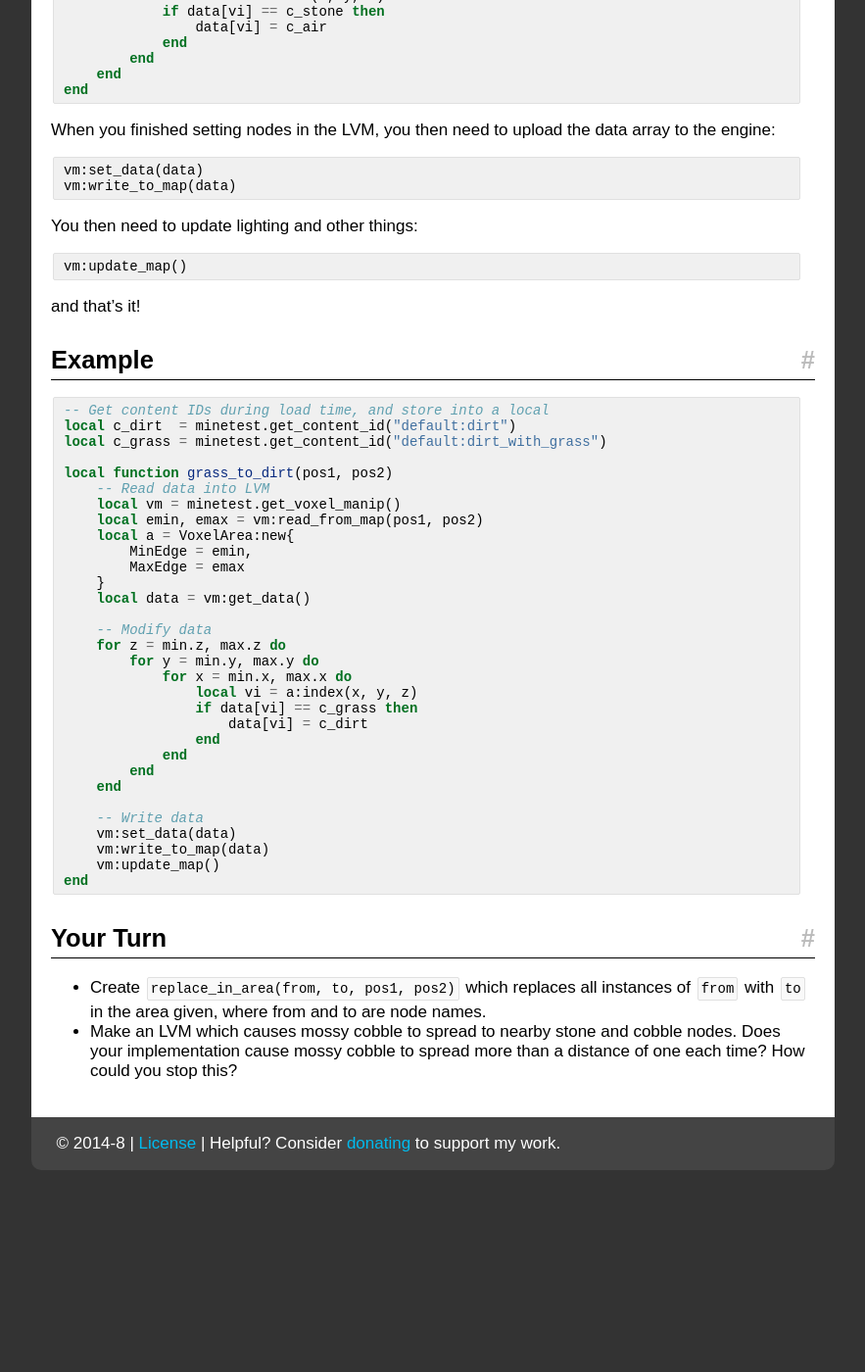
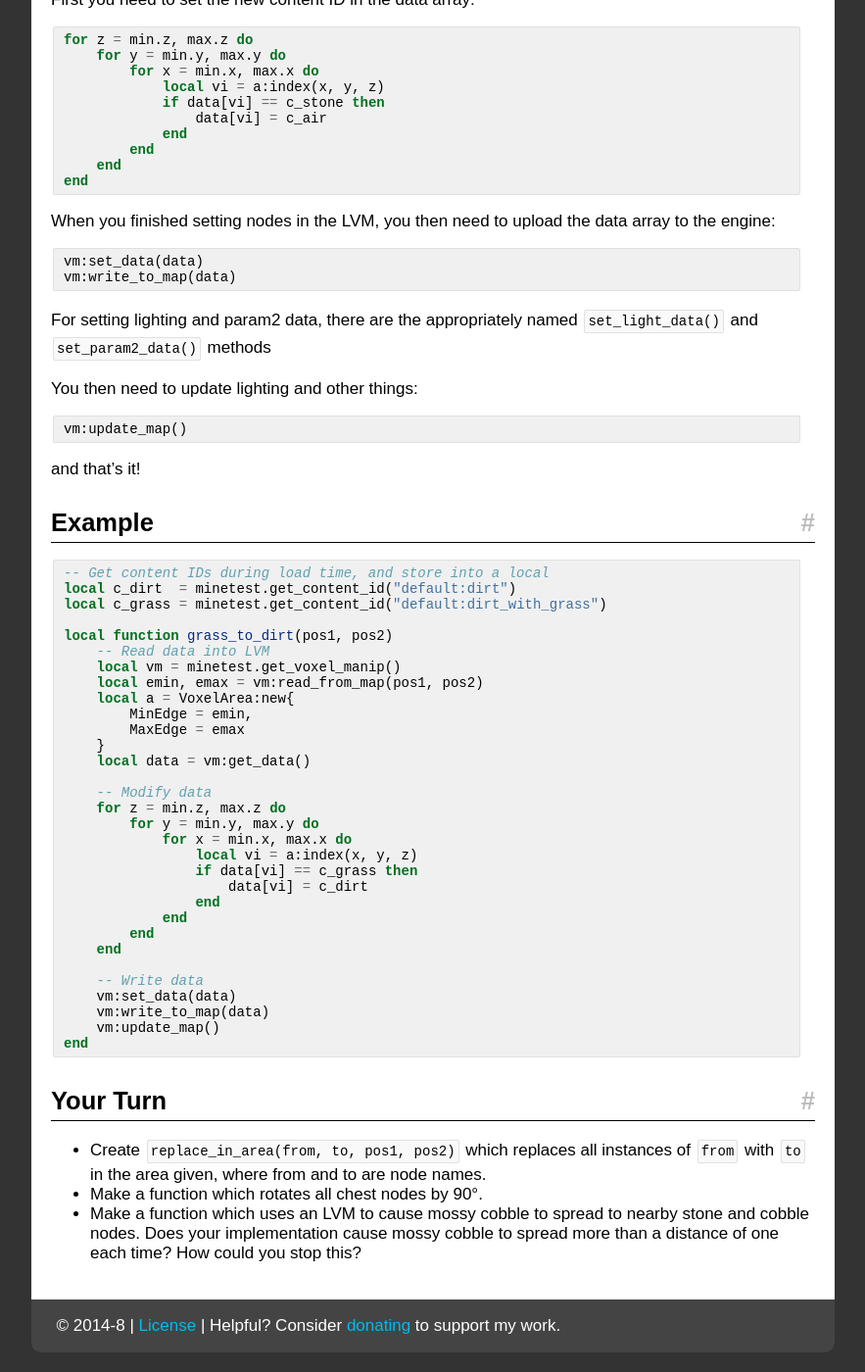
Before and after one commit to rubenwardy/minetest_modding_book, a Jekyll site: the page built from en/chapters/lvm.md, in a window 1280 px wide and 1400 px high, scrolled down 2048 px. Shown: the whole window at 98% size, without its empty margins (338-1221 px from the left). Built offline with Jekyll 4.4.1, drawn with Linux system fonts in a browser that asks for light colours; nearby versions of some CDN libraries; before the commit the page ends 3262 px from its top, so only the background shows below that; some of the changed text lies outside the part shown.

Commit message:
Lua Voxel Manipulators: Mention param2 and lighting data

```diff
--- a/en/chapters/lvm.md
+++ b/en/chapters/lvm.md
@@ -44,6 +44,11 @@
 which stand for *emerged min pos* and *emerged max pos*. An LVM will load the area
 it contains for you - whether that involves loading from memory, from disk, or
 calling the map generator.
+
+`get_data()` returns a flat array where each entry represents the type of a
+particular node. You can get param2 and lighting data using the methods
+`get_light_data()` and `get_param2_data()`. The index for the flat arrays
+returned are exactly the same.
 
 ## Reading Nodes
 
@@ -137,6 +142,9 @@
 vm:write_to_map(data)
 {% endhighlight %}
 
+For setting lighting and param2 data, there are the appropriately named
+`set_light_data()` and `set_param2_data()` methods
+
 You then need to update lighting and other things:
 
 {% highlight lua %}
@@ -185,6 +193,8 @@
 
 * Create `replace_in_area(from, to, pos1, pos2)` which replaces all instances of
   `from` with `to` in the area given, where from and to are node names.
-* Make an LVM which causes mossy cobble to spread to nearby stone and cobble nodes.
+* Make a function which rotates all chest nodes by 90&deg;.
+* Make a function which uses an LVM to cause mossy cobble to spread to nearby
+  stone and cobble nodes.
   Does your implementation cause mossy cobble to spread more than a distance of one each
   time? How could you stop this?
```
Also changed, not shown: other parts of en/chapters/lvm.md (+1 -1 lines).
